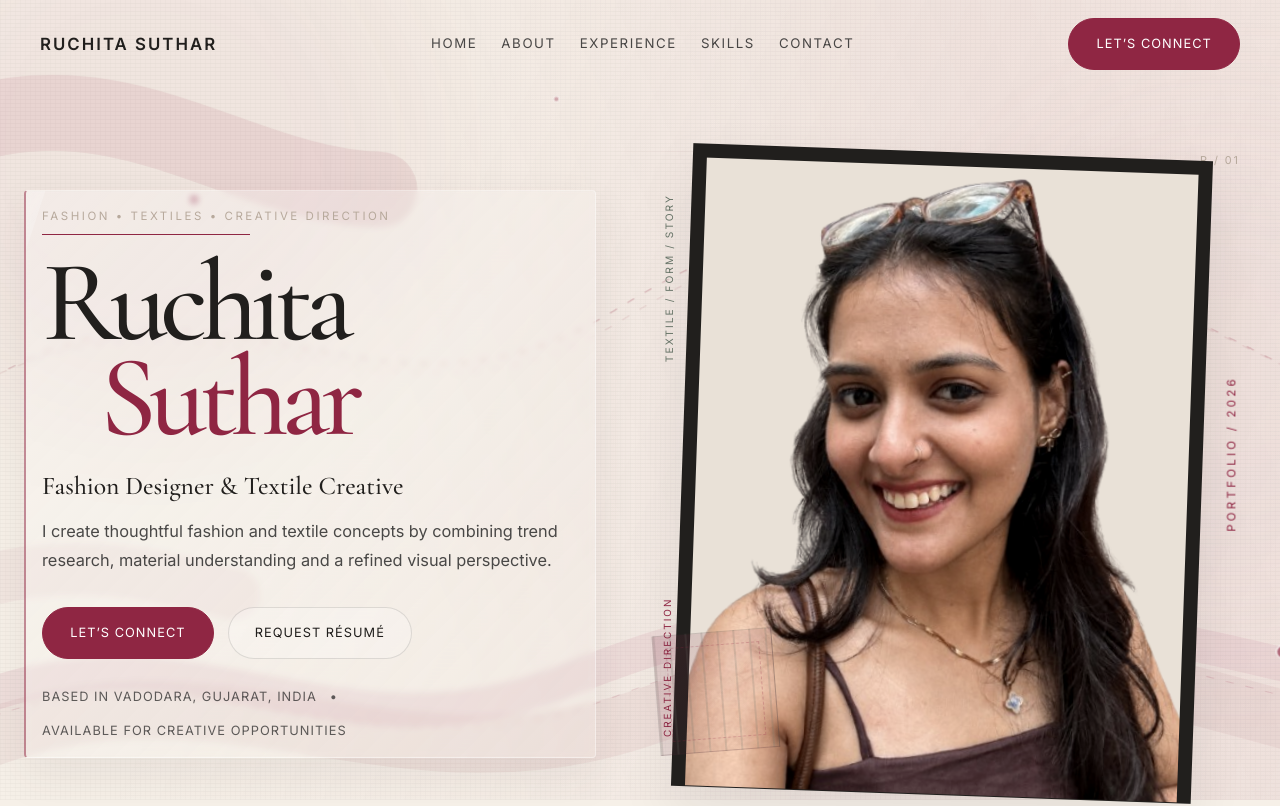
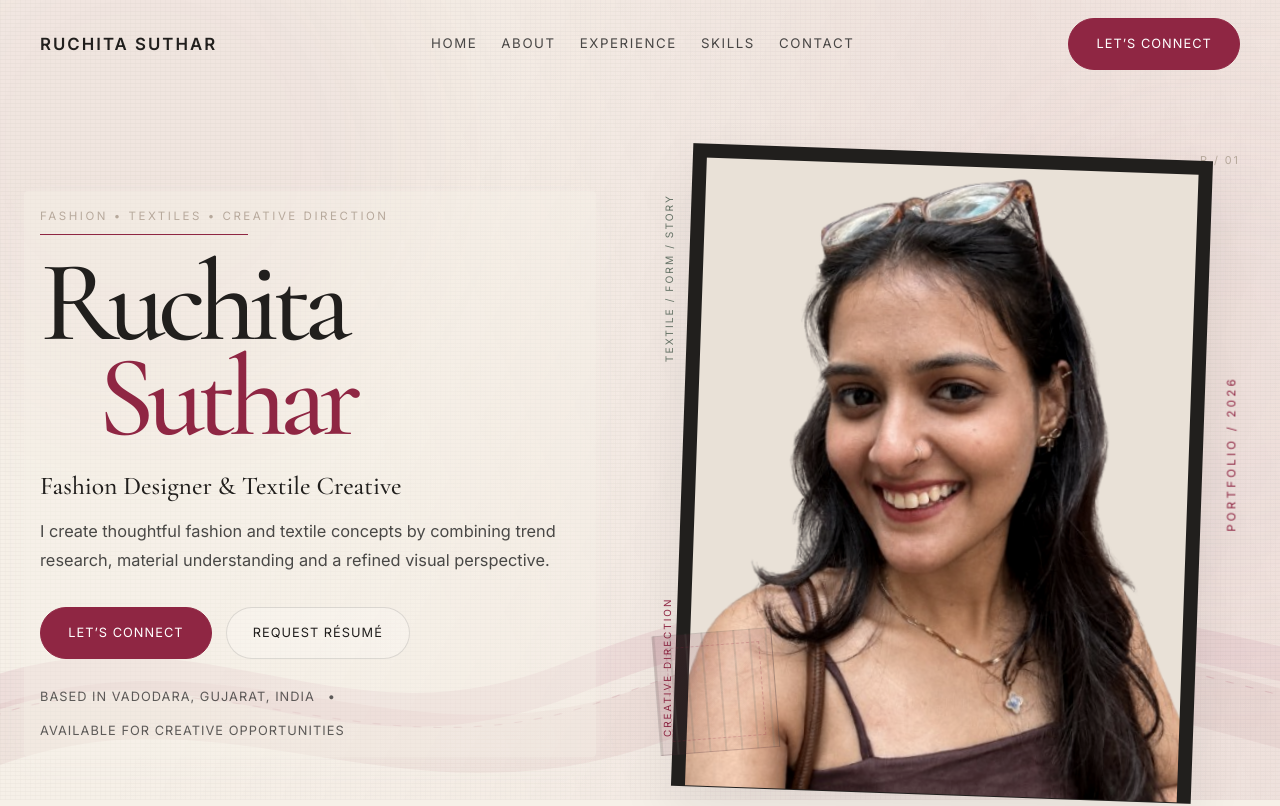
Before and after one commit to jigssuthar/ruchita-suthar, a React (Vite) app: page / in a window 1280 px wide. Shown: the top 806 px of the page. Built offline with nearby package versions, Linux system fonts and the light colour scheme.

Commit message:
Revert "issue fixed"
This reverts commit 17d7d6d51f940ba91d78f1827dc787d119b4c60f.

```diff
--- a/src/App.css
+++ b/src/App.css
@@ -118,31 +118,6 @@ body {
   overflow: visible;
 }
 
-.fashion-elements {
-  opacity: 0.72;
-  transform: translate3d(calc(var(--parallax-x) * 0.6), calc(var(--parallax-y) * 0.6), 0);
-}
-
-.ribbon {
-  fill: none;
-  stroke: rgba(143, 38, 67, 0.12);
-  stroke-linecap: round;
-  vector-effect: non-scaling-stroke;
-}
-
-.ribbon-one {
-  stroke-width: 76;
-  stroke-dasharray: 420 1800;
-  animation: ribbonTravel 24s ease-in-out infinite alternate;
-}
-
-.ribbon-two {
-  stroke: rgba(216, 170, 181, 0.2);
-  stroke-width: 52;
-  stroke-dasharray: 300 1600;
-  animation: ribbonTravel 19s ease-in-out -7s infinite alternate-reverse;
-}
-
 .fabric-waves {
   top: auto;
   height: 42vh;
@@ -167,12 +142,12 @@ body {
 .fabric-wave-front { stroke: rgba(143, 38, 67, 0.14); stroke-width: 58; }
 .fabric-thread,
 .thread-line { stroke: rgba(143, 38, 67, 0.35); stroke-dasharray: 8 12; animation: threadDraw 18s linear infinite; }
-.thread-line-secondary { opacity: 0.45; animation-delay: -9s; }
-.floating-dots { transform-box: fill-box; transform-origin: center; animation: dotsDrift 16s ease-in-out infinite alternate; }
-.fashion-dot { fill: var(--burgundy); stroke: rgba(255, 255, 255, 0.7); stroke-width: 2; vector-effect: non-scaling-stroke; animation: dotPulse 4s ease-in-out infinite; }
-.dot-two { animation-delay: -1.2s; }
-.dot-three { animation-delay: -2.4s; }
-.dot-four { animation-delay: -3.1s; }
+.fashion-elements { opacity: 0.55; transform: translate3d(calc(var(--parallax-x) * 0.6), calc(var(--parallax-y) * 0.6), 0); }
+.fashion-element { animation: fashionFloat 14s ease-in-out infinite; transform-box: fill-box; transform-origin: center; }
+.fashion-element-two { animation-delay: -4s; }
+.fashion-element-three { animation-delay: -8s; }
+.fashion-element-four { animation-delay: -11s; }
+.measurement-line { stroke: rgba(143, 38, 67, 0.25); stroke-dasharray: 2 6; }
 
 @keyframes orbDrift {
   0% { transform: translate3d(var(--parallax-x), var(--parallax-y), 0) scale(0.96); }
@@ -188,19 +163,9 @@ body {
   to { stroke-dashoffset: -180; }
 }
 
-@keyframes ribbonTravel {
-  0% { stroke-dashoffset: 0; transform: translateX(-3%); }
-  100% { stroke-dashoffset: -420; transform: translateX(3%); }
-}
-
-@keyframes dotsDrift {
-  0% { transform: translate(0, 0); }
-  100% { transform: translate(18px, -24px); }
-}
-
-@keyframes dotPulse {
-  0%, 100% { opacity: 0.45; transform: scale(0.8); }
-  50% { opacity: 1; transform: scale(1.35); }
+@keyframes fashionFloat {
+  0%, 100% { transform: translateY(0) rotate(-2deg); }
+  50% { transform: translateY(-14px) rotate(3deg); }
 }
 
 .animated-background::before {
@@ -229,16 +194,6 @@ body {
   0% { transform: translate3d(-4%, -2%, 0) rotate(0deg); }
   50% { transform: translate3d(3%, 4%, 0) rotate(4deg); }
   100% { transform: translate3d(-2%, 1%, 0) rotate(-3deg); }
-}
-
-@keyframes editorialSweep {
-  0%, 100% { opacity: 0.2; transform: translateX(-18%); }
-  50% { opacity: 0.8; transform: translateX(18%); }
-}
-
-@keyframes copySheen {
-  0%, 58% { transform: translateX(-160%) skewX(-18deg); }
-  78%, 100% { transform: translateX(430%) skewX(-18deg); }
 }
 
 
@@ -445,17 +400,6 @@ body {
   pointer-events: none;
 }
 
-.hero-overlay::before {
-  content: '';
-  position: absolute;
-  top: 8%;
-  right: 8%;
-  width: min(38vw, 460px);
-  height: 1px;
-  background: linear-gradient(90deg, transparent, rgba(143, 38, 67, 0.35), transparent);
-  animation: editorialSweep 7s ease-in-out infinite;
-}
-
 .hero-section::before {
   content: 'R / 01';
   position: absolute;
@@ -481,24 +425,9 @@ body {
   z-index: 1;
   padding: 1rem;
   margin: -1rem;
-  background: linear-gradient(135deg, rgba(255, 255, 255, 0.3), rgba(246, 240, 232, 0.12));
-  border: 1px solid rgba(255, 255, 255, 0.35);
-  border-left: 2px solid rgba(143, 38, 67, 0.5);
+  background: rgba(246, 240, 232, 0.42);
   border-radius: 4px;
-  box-shadow: 0 18px 44px rgba(80, 47, 50, 0.08);
-  backdrop-filter: blur(3px);
-  overflow: hidden;
-}
-
-.hero-copy::after {
-  content: '';
-  position: absolute;
-  inset: 0;
-  width: 28%;
-  background: linear-gradient(105deg, transparent, rgba(255, 255, 255, 0.22), transparent);
-  transform: translateX(-160%) skewX(-18deg);
-  animation: copySheen 9s ease-in-out 1.5s infinite;
-  pointer-events: none;
+  box-shadow: 0 10px 30px rgba(246, 240, 232, 0.22);
 }
 
 .eyebrow {
--- a/src/components/FashionAnimatedBackground.jsx
+++ b/src/components/FashionAnimatedBackground.jsx
@@ -1,6 +1,5 @@
 import { useEffect, useRef } from 'react';
 import FabricWaves from './FabricWaves';
-import FloatingFashionElements from './FloatingFashionElements';
 
 function FashionAnimatedBackground() {
   const backgroundRef = useRef(null);
@@ -43,7 +42,6 @@ function FashionAnimatedBackground() {
       <div className="background-orb background-orb-blush" />
       <div className="background-grid" />
       <FabricWaves />
-      <FloatingFashionElements />
     </div>
   );
 }
--- a/src/components/FloatingFashionElements.jsx
+++ b/src/components/FloatingFashionElements.jsx
@@ -1,16 +1,27 @@
 function FloatingFashionElements() {
   return (
     <svg className="fashion-elements" viewBox="0 0 1440 900" preserveAspectRatio="none">
-      <path className="ribbon ribbon-one" d="M-80 170 C210 20 350 320 620 170 S1030 30 1530 220" />
-      <path className="ribbon ribbon-two" d="M-100 700 C220 520 390 820 700 650 S1120 500 1540 700" />
-      <path className="thread-line" d="M0 420 C260 280 430 510 690 350 S1080 220 1500 440" />
-      <path className="thread-line thread-line-secondary" d="M-20 430 C250 290 440 520 700 360 S1090 230 1520 450" />
-      <g className="floating-dots">
-        <circle className="fashion-dot dot-one" cx="190" cy="210" r="5" />
-        <circle className="fashion-dot dot-two" cx="770" cy="150" r="4" />
-        <circle className="fashion-dot dot-three" cx="1180" cy="610" r="6" />
-        <circle className="fashion-dot dot-four" cx="430" cy="730" r="3" />
+      <g className="fashion-element fashion-element-one">
+        <path d="M116 150 C134 122 172 122 190 150 L180 244 L126 244 Z" />
+        <path d="M126 244 L110 306 M180 244 L196 306 M126 192 L180 192" />
       </g>
+      <g className="fashion-element fashion-element-two">
+        <path d="M1180 120 C1232 170 1232 220 1180 270" />
+        <path d="M1180 120 C1128 170 1128 220 1180 270" />
+        <circle cx="1180" cy="120" r="7" />
+        <circle cx="1180" cy="270" r="7" />
+      </g>
+      <g className="fashion-element fashion-element-three">
+        <path d="M310 620 C350 570 410 570 450 620 C410 670 350 670 310 620 Z" />
+        <path d="M330 596 L430 644 M430 596 L330 644" />
+      </g>
+      <g className="fashion-element fashion-element-four">
+        <path d="M1050 610 L1110 490 L1170 610" />
+        <path d="M1070 570 L1150 570 M1090 530 L1130 530" />
+      </g>
+      <path className="thread-line" d="M80 420 C260 300 390 480 540 380 S820 250 1010 390 S1250 520 1390 400" />
+      <path className="measurement-line" d="M102 770 H270 M102 762 V778 M270 762 V778" />
+      <path className="measurement-line measurement-line-vertical" d="M1320 460 V610 M1312 460 H1328 M1312 610 H1328" />
     </svg>
   );
 }
```
